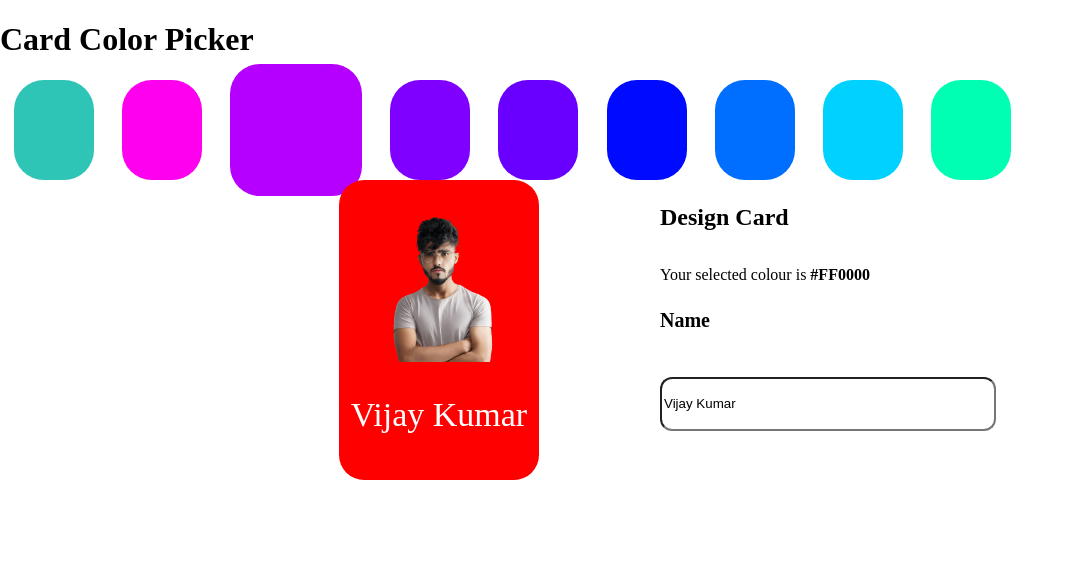
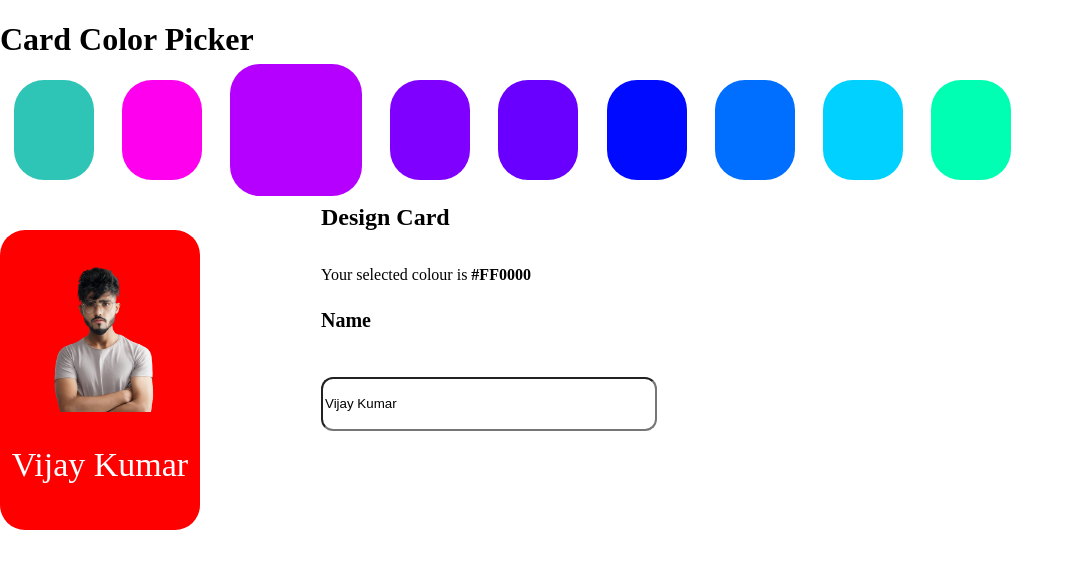
Before and after one commit to ViNu-23/Color-picker, a React (Create React App) app: page / in a window 1280 px wide. Shown: the top 568 px of the page, without its empty margins (0-1074 px from the left). Built offline with nearby package versions, Linux system fonts and the light colour scheme.

Commit message:
Update App.css

```diff
--- a/src/App.css
+++ b/src/App.css
@@ -17,7 +17,7 @@
 }
 .sFirst{
   margin-top:50px;
-  margin: 0 0 200px 339px;
+
   width: 200px;
   height: 300px;
   border-radius: 25px;
```
